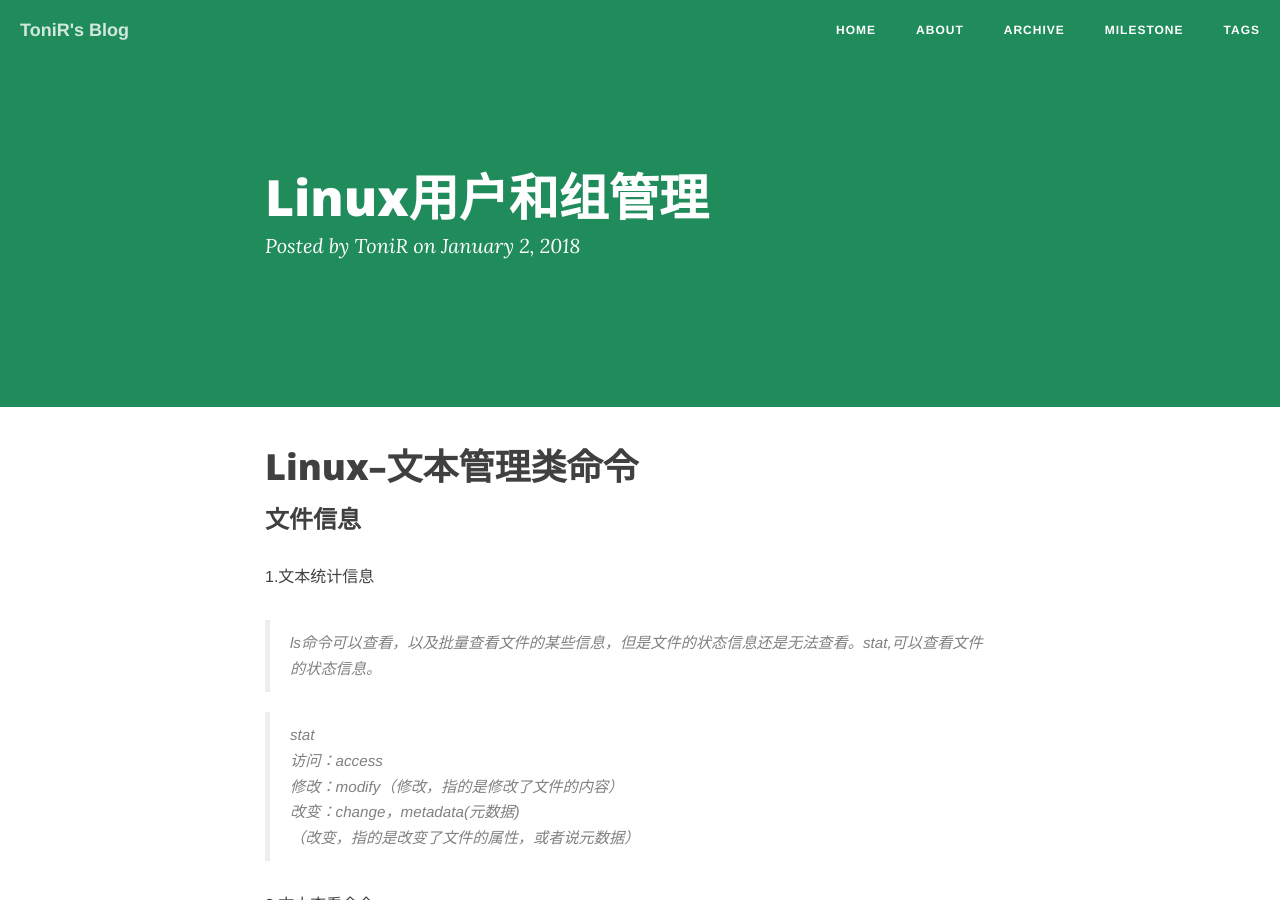
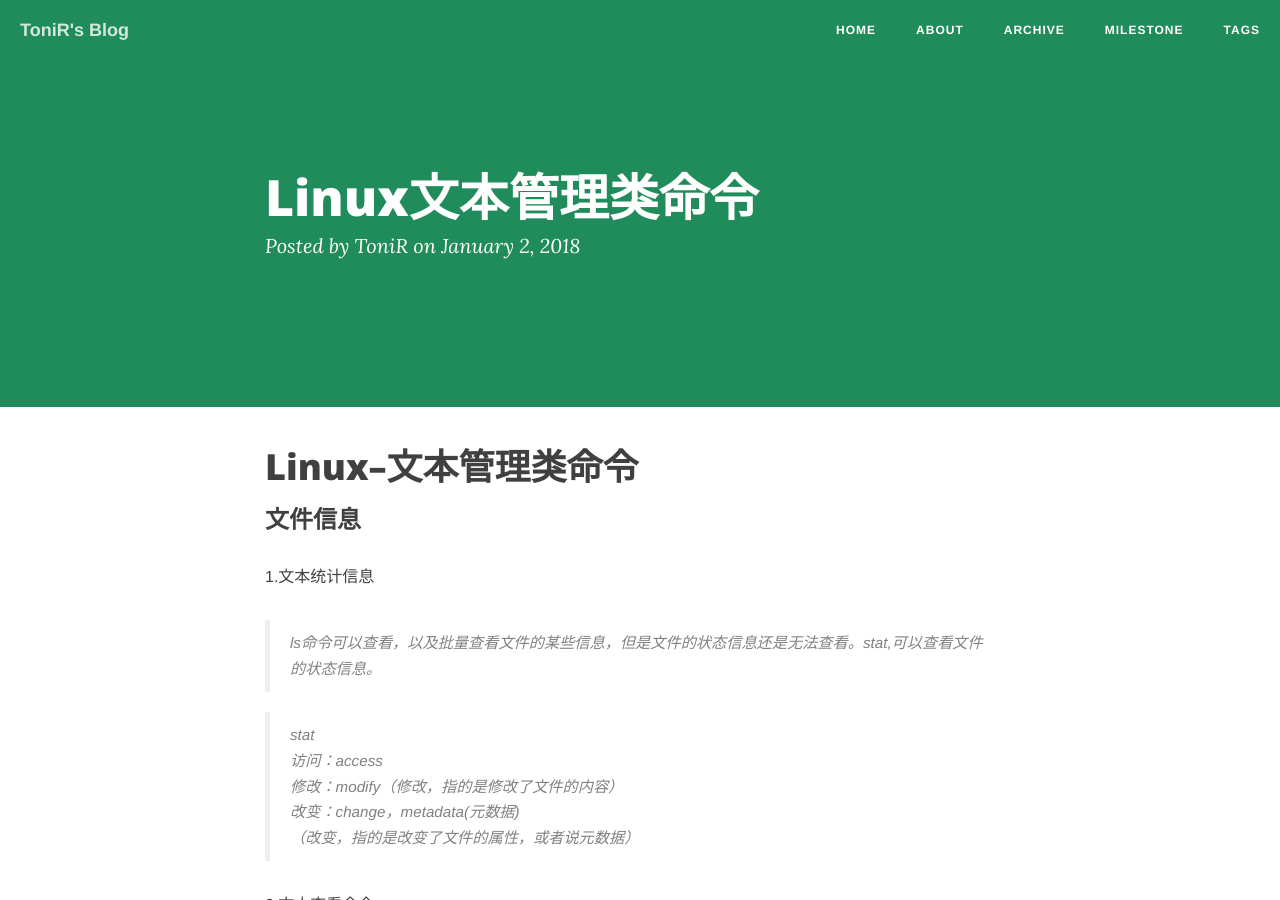
Before and after one commit to RuanHR/ruanhr.github.io, a Jekyll site: the page built from _posts/2018-01-02-linux-document-command.md, in a window 1280 px wide and 900 px high. Built offline with Jekyll 4.4.1, drawn with Linux system fonts in a browser that asks for light colours; nearby versions of some CDN libraries; comment, search, counter and statistics services are not loaded.

Commit message:
文章标题修改
文章标题修改

```diff
--- a/_posts/2018-01-02-linux-document-command.md
+++ b/_posts/2018-01-02-linux-document-command.md
@@ -1,10 +1,10 @@
 ---
 layout: post
-title: Linux用户和组管理
+title: Linux文本管理类命令
 date: 2018-01-02
 categories: blog
 tags: [linux]
-description: Linux用户和组管理
+description: Linux文本管理类命令
 ---
 
 # Linux--文本管理类命令
```
